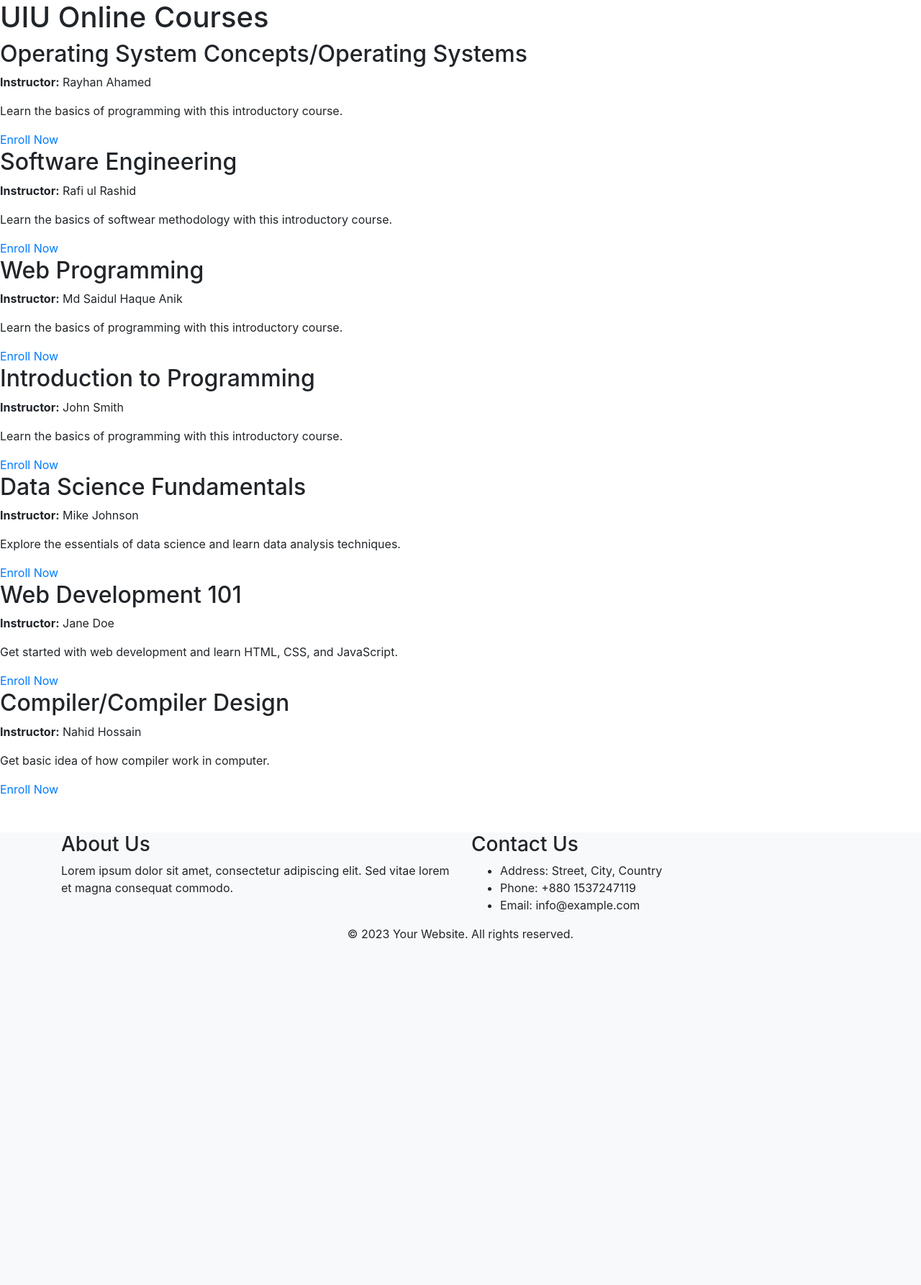
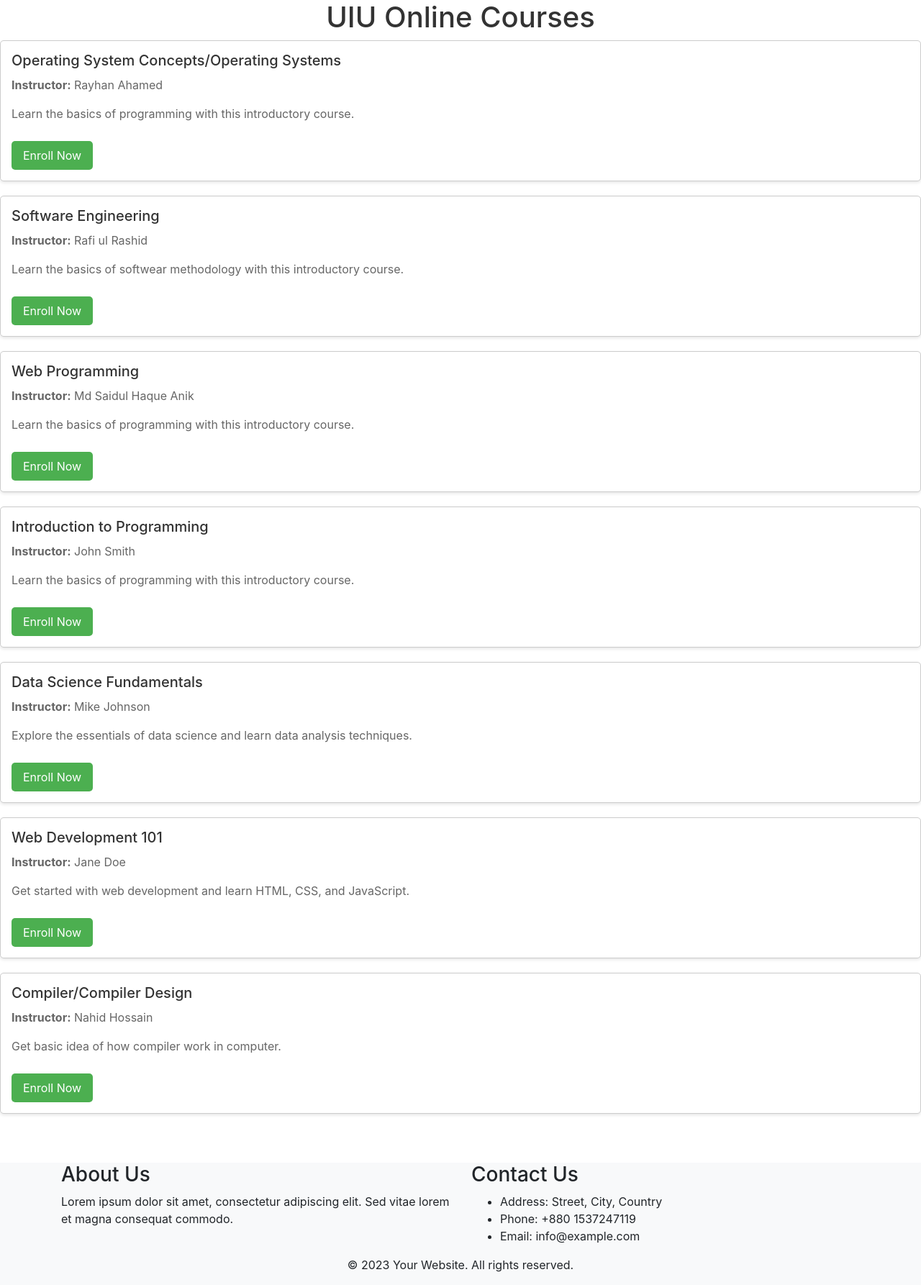
Before and after one commit to Mhasan431/UIU-StudentSphereNEW, a PHP site: page /course.php in a window 1280 px wide. Shown: the part 76-1862 px from the top of the page at 72% size. Before the commit the page ends 1384 px from the top, so only its background shows below. Run offline with PHP 8.4, Linux system fonts and the light colour scheme; some libraries are stand-ins or nearby versions.

Commit message:
course.php

```diff
--- a/course.php
+++ b/course.php
@@ -2,6 +2,54 @@
 <html>
 <head>
     <title>UIU Online Courses</title>
+
+       <style>
+        body {
+            font-family: Arial, sans-serif;
+            margin: 20px;
+            background-color:#E9F994;
+        }
+
+        h1 {
+            text-align: center;
+            color: #333;
+        }
+
+        .course {
+            border: 1px solid #ccc;
+            background-color: #fff;
+            padding: 15px;
+            border-radius: 5px;
+            margin-bottom: 20px;
+            box-shadow: 0 2px 4px rgba(0, 0, 0, 0.1);
+        }
+
+        .course h2 {
+            margin: 0;
+            font-size: 20px;
+            color: #333;
+        }
+
+        .course p {
+            margin-top: 10px;
+            color: #666;
+        }
+
+        .course a {
+            display: inline-block;
+            margin-top: 10px;
+            padding: 8px 16px;
+            background-color: #4CAF50;
+            color: white;
+            text-decoration: none;
+            border-radius: 5px;
+            transition: background-color 0.3s ease;
+        }
+
+        .course a:hover {
+            background-color: #45a049;
+        }
+    </style>
 
 </head>
 <body>
```
